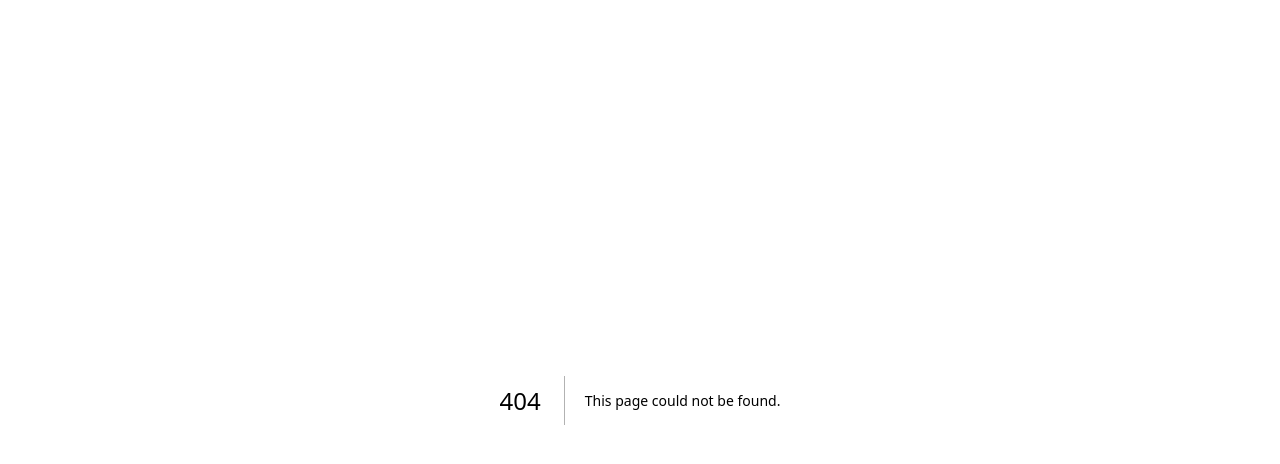
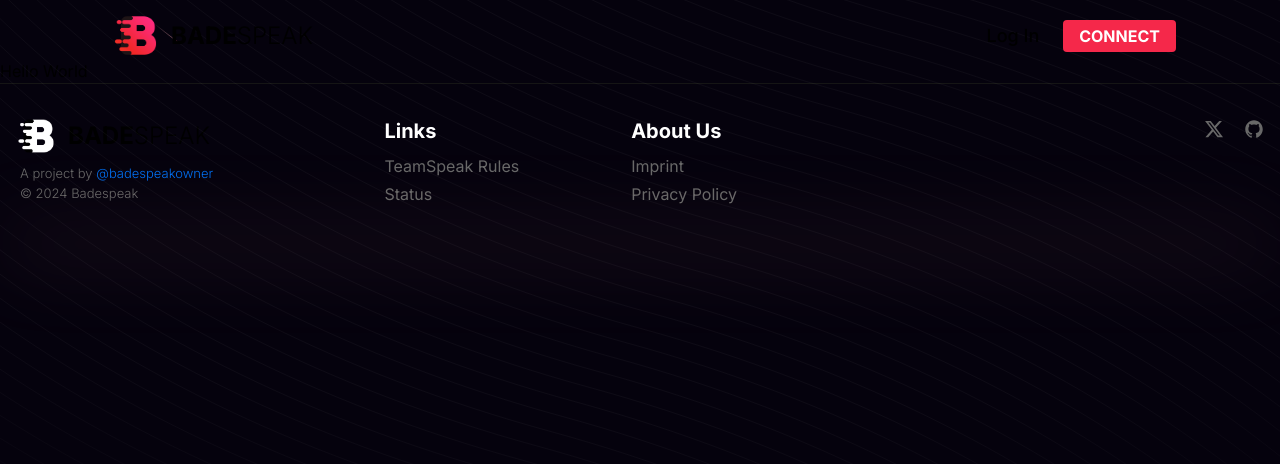
Before and after one commit to Badetuch/website_v3, a Next.js app: page /imprint in a window 1280 px wide. Before the commit this address had no page. Shown: the top 464 px of the page. Built offline with nearby package versions, Linux system fonts and the light colour scheme.

Commit message:
changed site layout.tsx

```diff
--- /dev/null
+++ b/app/imprint/page.tsx
@@ -0,0 +1,14 @@
+import Footer from '@/components/Footer'
+import Header from '@/components/Header'
+import { BackgroundBeams } from '@/components/ui/background-beams'
+import React from 'react'
+
+const page = () => {
+  return (
+    <div>
+      Hello World
+    </div>
+  )
+}
+
+export default page
--- a/app/layout.tsx
+++ b/app/layout.tsx
@@ -1,6 +1,9 @@
 import type { Metadata } from "next";
 import { Inter } from "next/font/google";
 import "./globals.css";
+import { BackgroundBeams } from "@/components/ui/background-beams";
+import Header from "@/components/Header";
+import Footer from "@/components/Footer";
 
 const inter = Inter({ subsets: ["latin"] });
 
@@ -18,7 +21,10 @@ export default function RootLayout({
     <html lang="en">
       <body className={inter.className}>
       <div>
-        {children}
+      <BackgroundBeams/>
+      <Header/>
+      {children}
+      <Footer/>
       </div>
       </body>
     </html>
--- a/app/page.tsx
+++ b/app/page.tsx
@@ -6,10 +6,7 @@ import { BackgroundBeams } from "@/components/ui/background-beams";
 const Page = () => {
   return (
     <div>
-      <BackgroundBeams/>
-      <Header/>
       <Body/>
-      <Footer/>
     </div>
   );
 };
--- a/components/Footer.tsx
+++ b/components/Footer.tsx
@@ -41,7 +41,7 @@ const Footer = () => {
               <h2 className="mb-2 text-[20px] font-bold text-white ">About Us</h2>
               <ul className="text-[#686868] font-normal">
                 <li className="mb-1">
-                  <a href="https://github.com/Badespeak" className="hover:underline hover:text-white">Imprint</a>
+                  <a href="https://Badespeak.net/imprint" className="hover:underline hover:text-white">Imprint</a>
                 </li>
                 <li>
                   <a href="https://Badespeak.net/privacy-policy" className="hover:underline hover:text-white">Privacy Policy</a>
--- a/components/Header.tsx
+++ b/components/Header.tsx
@@ -28,7 +28,7 @@ const Header: React.FC = () => {
 
     return (
         <div className={`sticky top-0 z-50 transition duration-500 ${isScrolled ? ' bg-opacity-70 backdrop-blur-sm' : ''}`}>
-            <div className="container mx-auto justify-between flex items-center px-12 py-3 text-[24px]">
+            <div className="container mx-auto justify-between flex items-center px-12 pt-3 text-[24px]">
                 <div className="flex items-center">
                     <div className="pl-16 pr-3">
                         <Image
--- a/package.json
+++ b/package.json
@@ -19,7 +19,8 @@
     "react-scrollbars-custom": "^4.1.1",
     "sweetalert2": "^11.12.2",
     "sweetalert2-react-content": "^5.0.7",
-    "tailwind-merge": "^2.4.0"
+    "tailwind-merge": "^2.4.0",
+    "ts3-nodejs-library": "^3.5.1"
   },
   "devDependencies": {
     "@types/node": "^20.14.10",
```
Also changed, not shown: 1 other file (tests, documents, lock files or other folders).
